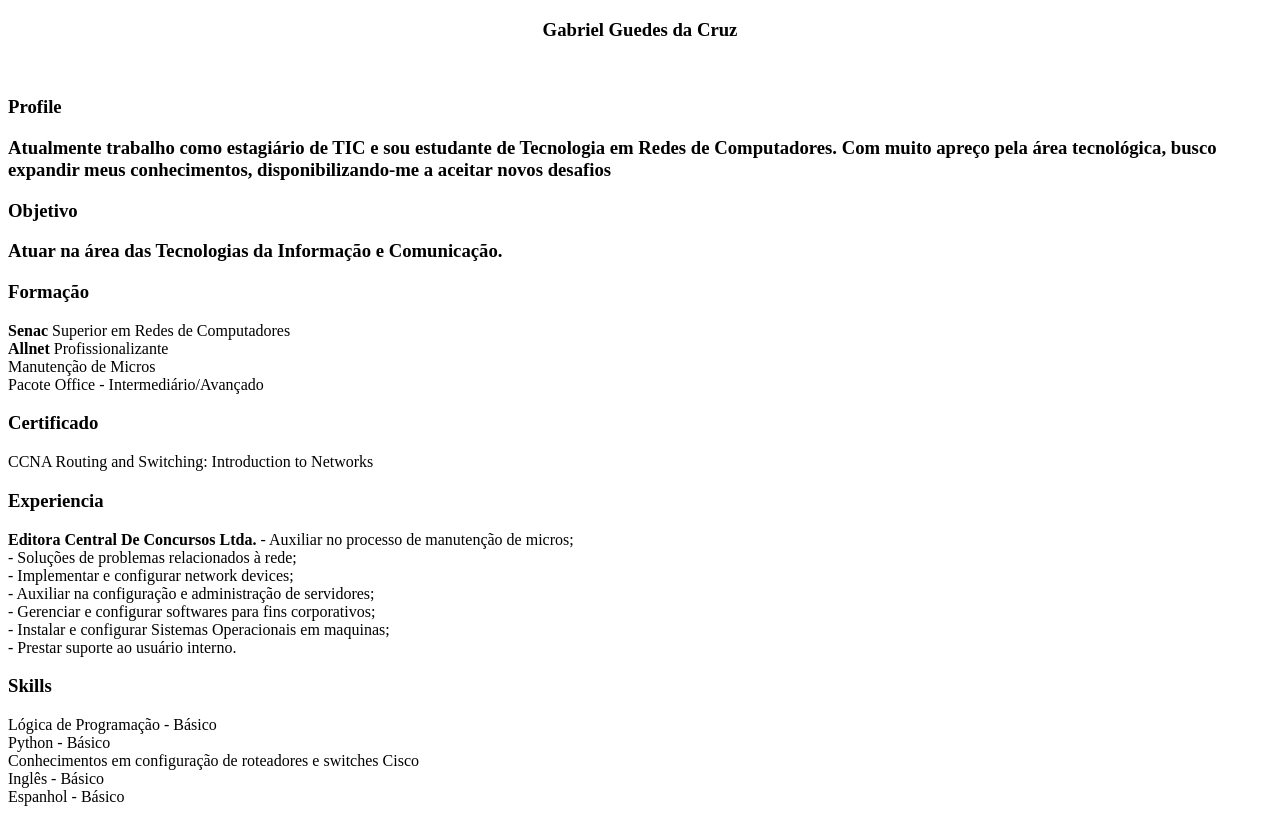
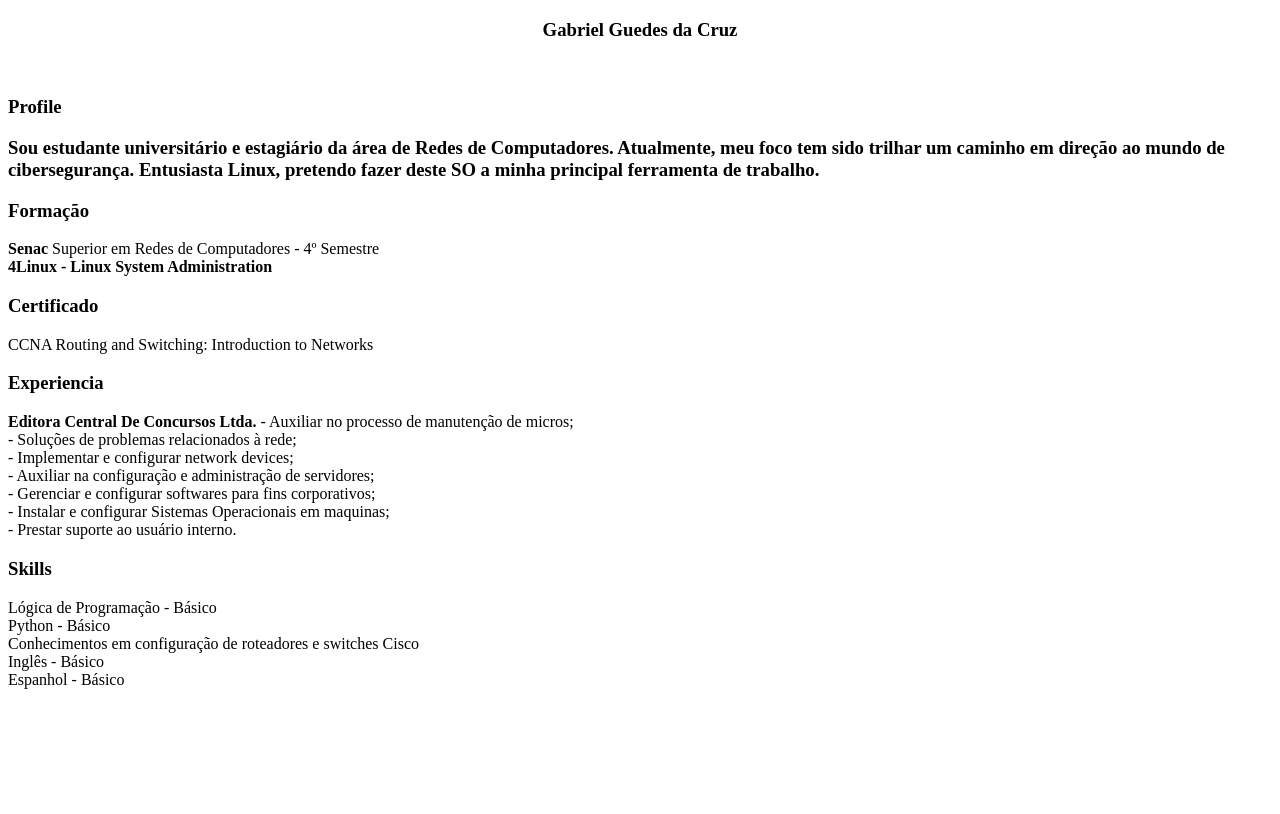
Before and after one commit to chewygg/Apolo, a plain HTML site: page index.html in a window 1280 px wide. Drawn offline with Linux system fonts and the light colour scheme.

Commit message:
Apresentaçãov1

```diff
--- a/index.html
+++ b/index.html
@@ -8,18 +8,13 @@
 <body>
     <h3><center><strong>Gabriel Guedes da Cruz</h3></center></strong><br>
     <h3>Profile<h3>
-<p>Atualmente trabalho como estagiário de TIC e sou estudante de Tecnologia em Redes de
-Computadores. Com muito apreço pela área tecnológica, busco expandir meus conhecimentos,
-disponibilizando-me a aceitar novos desafios</p>
-<h3>Objetivo<h3>
-Atuar na área das Tecnologias da Informação e Comunicação.<br>
+    <p>Sou estudante universitário e estagiário da área de Redes de Computadores.  Atualmente, meu foco tem sido trilhar um caminho em direção ao mundo de cibersegurança.
+    Entusiasta Linux, pretendo fazer deste SO a minha principal ferramenta de trabalho. </p>
     <h3>Formação</h3>
     <strong>Senac</strong>
-Superior em Redes de Computadores<br>
-<strong>Allnet</strong>
-Profissionalizante<br>
-Manutenção de Micros<br>
-Pacote Office - Intermediário/Avançado<br>
+    Superior em Redes de Computadores - 4º Semestre<br>
+    <strong>4Linux - Linux System Administration</strong>
+
     <h3>Certificado</h3>
     CCNA Routing and Switching: Introduction to Networks<br>
     <h3>Experiencia</h3>
@@ -31,7 +26,6 @@ CCNA Routing and Switching: Introduction to Networks<br>
     - Gerenciar e configurar softwares para fins corporativos; <br>
     - Instalar e configurar Sistemas Operacionais em maquinas; <br>
     - Prestar suporte ao usuário interno.<br>
-
     <h3>Skills</h3>
     Lógica de Programação - Básico<br>
     Python - Básico<br>
```
Lines whose indentation alone changed are shown as unchanged.
